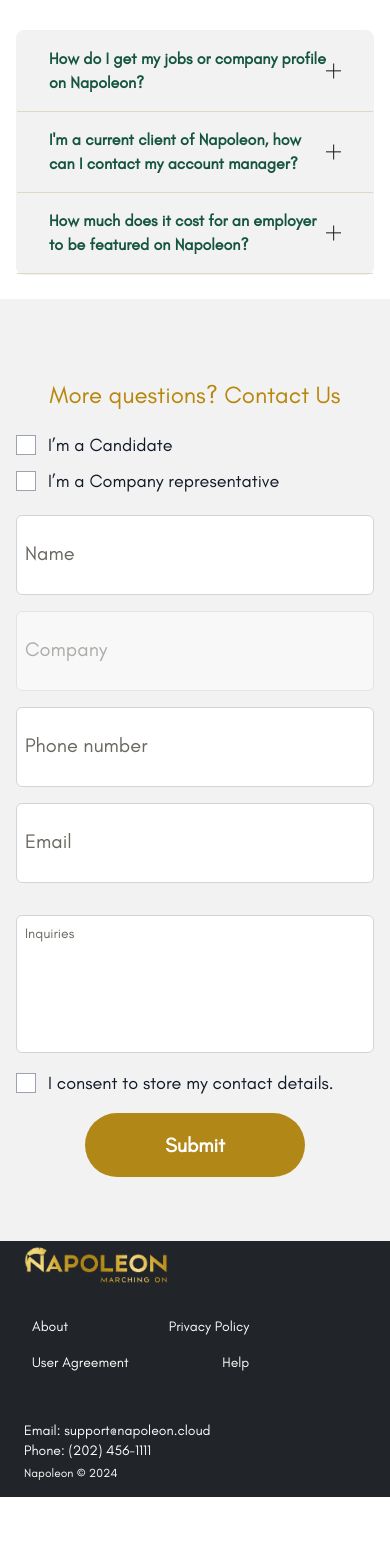
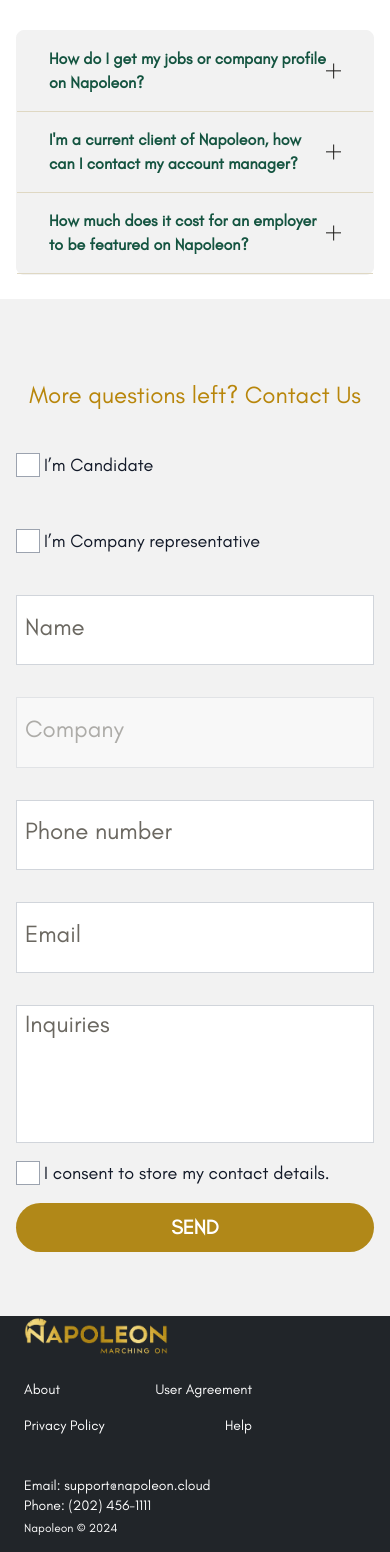
Before and after one commit to ecommercedev1112/Napoleon-landing, a Next.js app: page / in a window 390 px wide. Shown: the part 5460-7012 px from the top of the page. Before the commit the page ends 6957 px from the top, so only its background shows below. Built offline with nearby package versions, Linux system fonts and the light colour scheme.

Commit message:
spacing fixes

```diff
--- a/src/app/components/contactus/index.tsx
+++ b/src/app/components/contactus/index.tsx
@@ -24,6 +24,7 @@
     watch,
     formState: { errors },
   } = useForm<FormInputs>({ mode: "all" });
+  console.log(errors);
 
   const watchRole = watch("role");
 
@@ -32,7 +33,7 @@
   };
 
   const renderErrorMessage = (message?: string) =>
-    message ? <p className="text-red text-lg">{message}</p> : null;
+    message ? <p className="text-[#dc143c] text-[1.25rem]">{message}</p> : null;
 
   const renderInputField = (
     id: string,
@@ -47,7 +48,7 @@
         id={id}
         type={type}
         {...register(id as keyof FormInputs, validationRules)}
-        className="w-full h-20 placeholder:text-xl p-2 border border-gray-300 rounded-md outline-none focus:ring-2 focus:ring-blue-400"
+        className="w-full h-[4.4rem] placeholder:text-[1.5rem] p-2 border border-gray-300 rounded-none outline-none focus:ring-2 focus:ring-blue-400"
         placeholder={placeholder}
         disabled={disabled}
       />
@@ -61,32 +62,35 @@
       ref={contactUsSectionRef}
       className="bg-[#f2f2f2] py-16"
     >
-      <p className="text-2xl md:text-5xl text-center text-gold py-4 md:py-6">
-        More questions? Contact Us
+      <p className="text-2xl md:text-[2.8rem]  font-medium text-center text-gold py-4 md:py-4">
+        More questions left? Contact Us
       </p>
 
       <form
         autoComplete="off"
-        className="mx-auto flex flex-col md:justify-center md:items-center px-4 max-w-4xl"
+        className="mx-auto flex flex-col md:justify-center md:items-center px-4 max-w-3xl"
         onSubmit={handleSubmit(onSubmit)}
       >
         {/* Role Selection */}
-        <div className="flex flex-col md:flex-row justify-start items-start gap-0 md:gap-10">
+        <div className="flex flex-col md:flex-row justify-start items-start gap-0 md:gap-16">
           {["CANDIDATE", "COMPANY"].map((role) => (
             <div
-              className="flex flex-row justify-center items-center py-1"
+              className="flex flex-row justify-center items-center py-6"
               key={role}
             >
               <Input
                 {...register("role", { required: "Select one of the roles" })}
-                className="w-5 h-5 p-1 appearance-none border border-gray-400 checked:bg-blue-600 checked:border-transparent rounded-none relative
+                className="w-6 h-6 p-1 appearance-none border border-gray-400 checked:bg-blue-600 checked:border-transparent rounded-none relative
         before:absolute before:top-1/2 before:left-1/2 before:w-2 before:h-2 before:bg-white before:rounded-full before:transform before:scale-0 checked:before:scale-100 checked:before:translate-x-[-50%] checked:before:translate-y-[-50%]"
                 type="radio"
                 id={`rdo${role}`}
                 value={role}
               />
-              <label className="text-lg md:text-xl ml-3" htmlFor={`rdo${role}`}>
-                I’m a{" "}
+              <label
+                className="text-lg md:text-[1.5rem] ml-1 font-medium"
+                htmlFor={`rdo${role}`}
+              >
+                I’m{" "}
                 {role === "CANDIDATE" ? "Candidate" : "Company representative"}
               </label>
             </div>
@@ -95,7 +99,11 @@
         {renderErrorMessage(errors.role?.message)}
 
         {/* Form Fields */}
-        <div className="grid grid-cols-1 md:grid-cols-2 gap-4 py-4 w-full">
+        <div
+          className={`grid grid-cols-1 md:grid-cols-2 ${
+            Object.keys(errors).length > 0 ? " gap-y-2 gap-x-8" : "gap-8"
+          }  py-4 w-full`}
+        >
           {renderInputField(
             "name",
             "Name",
@@ -158,7 +166,7 @@
                 message: "Inquiry should be at least 10 characters",
               },
             })}
-            className="w-full h-22 p-2 border border-gray-300 rounded-md outline-none focus:ring-2"
+            className="w-full h-22 p-2 border border-gray-300 rounded-none placeholder:text-[1.5rem] outline-none focus:ring-2"
             placeholder="Inquiries"
             style={{ resize: "none" }}
           />
@@ -173,12 +181,15 @@
                 required:
                   "Please provide consent to store your contact details.",
               })}
-              className="w-5 h-5 p-1 appearance-none border border-gray-400 checked:bg-blue-600 checked:border-transparent rounded-none relative
+              className="w-6 h-6 p-1 appearance-none border border-gray-400 checked:bg-blue-600 checked:border-transparent rounded-none relative
         before:absolute before:top-1/2 before:left-1/2 before:w-2 before:h-2 before:bg-white before:rounded-full before:transform before:scale-0 checked:before:scale-100 checked:before:translate-x-[-50%] checked:before:translate-y-[-50%]"
               type="checkbox"
               id="rdoConsent"
             />
-            <label className="text-lg md:text-xl ml-3" htmlFor="rdoConsent">
+            <label
+              className="text-lg md:text-[1.5rem] ml-1"
+              htmlFor="rdoConsent"
+            >
               I consent to store my contact details.
             </label>
           </div>
@@ -189,9 +200,9 @@
         <Button
           type="submit"
           size="xl"
-          className="mx-auto md:w-2/3 mt-4 rounded-full font-bold text-xl md:text-2xl"
+          className="mx-auto  w-full  uppercase  md:w-[75%] mt-4 rounded-full font-bold text-xl md:text-2xl h-[3.1rem]  "
         >
-          Submit
+          SEND
         </Button>
       </form>
     </section>
--- a/src/app/components/footer/index.tsx
+++ b/src/app/components/footer/index.tsx
@@ -3,7 +3,7 @@
 
 export default function Footer() {
   return (
-    <footer className="bg-backgroundalt text-white  md:h-[10vh] my-auto pt-1 md:sticky bottom-0">
+    <footer className="bg-backgroundalt text-white  md:h-[10vh] my-auto  md:sticky bottom-0">
       <div className=" mx-auto px-6 md:px-12 lg:pl-[4.5rem]">
         {/* Top section */}
         <div className="flex flex-col md:flex-row md:justify-between md:items-center">
@@ -19,14 +19,17 @@
             </Link>
           </div>
 
-          <div className="text-center p-2">
-            <div className="flex flex-col md:flex-row space-y-4 md:space-y-0 md:space-x-2 text-sm  font-light ">
+          <div className="text-center ">
+            <div className=" md:ml-4 md:mt-2 flex flex-col md:flex-row space-y-4 md:space-y-0 md:space-x-4 text-sm  font-light ">
               <div className=" flex flex-row gap-10 md:gap-3 justify-between w-2/3 md:w-full">
                 <Link href="/about" className="hover:underline">
                   About
                 </Link>
-                <Link href="/privacy" className="hover:underline">
-                  Privacy Policy
+                <Link
+                  href="/privacy"
+                  className="hover:underline whitespace-nowrap"
+                >
+                  User Agreement
                 </Link>
               </div>
               <div className=" flex flex-row gap-10 md:gap-3 justify-between w-2/3 md:w-full">
@@ -34,14 +37,16 @@
                   href="/terms"
                   className="hover:underline whitespace-nowrap"
                 >
-                  User Agreement
+                  Privacy Policy
                 </Link>
                 <Link href="/help" className="hover:underline">
                   Help
                 </Link>
               </div>
             </div>
-            <p className=" hidden  md:block text-xs mt-1">Napoleon © 2024</p>
+            <p className=" hidden  md:block text-xs mt-1 ml-2">
+              Napoleon © 2024
+            </p>
           </div>
 
           {/* Contact Information */}
```
